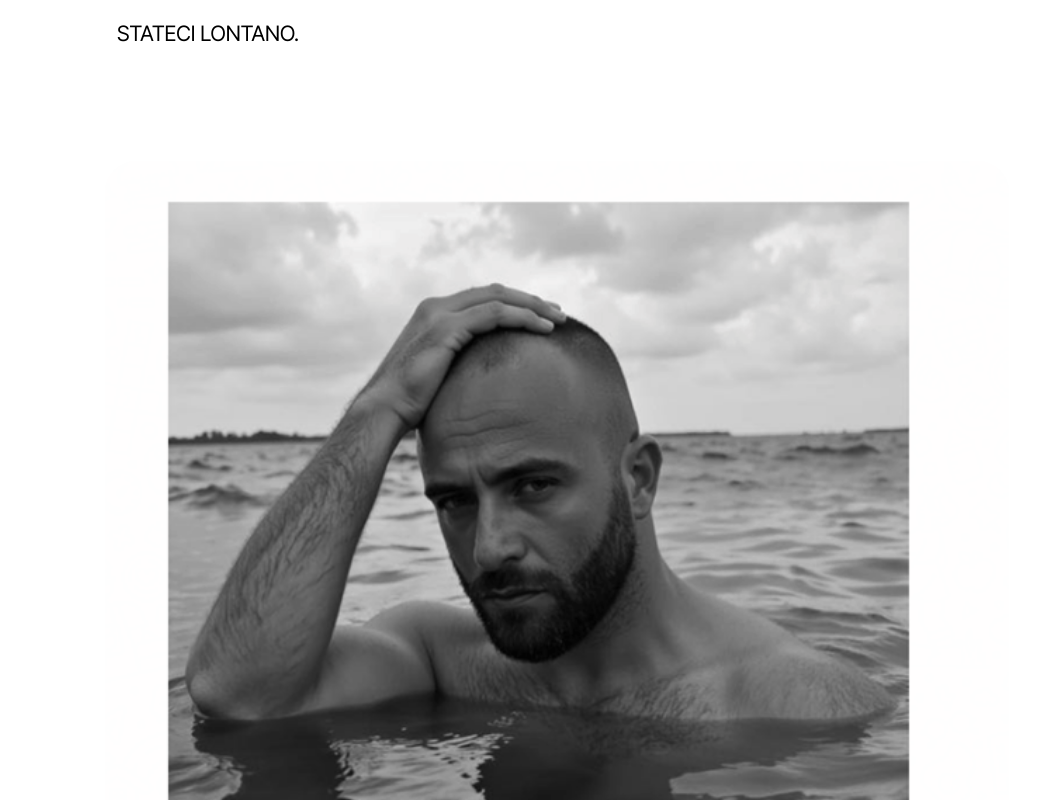
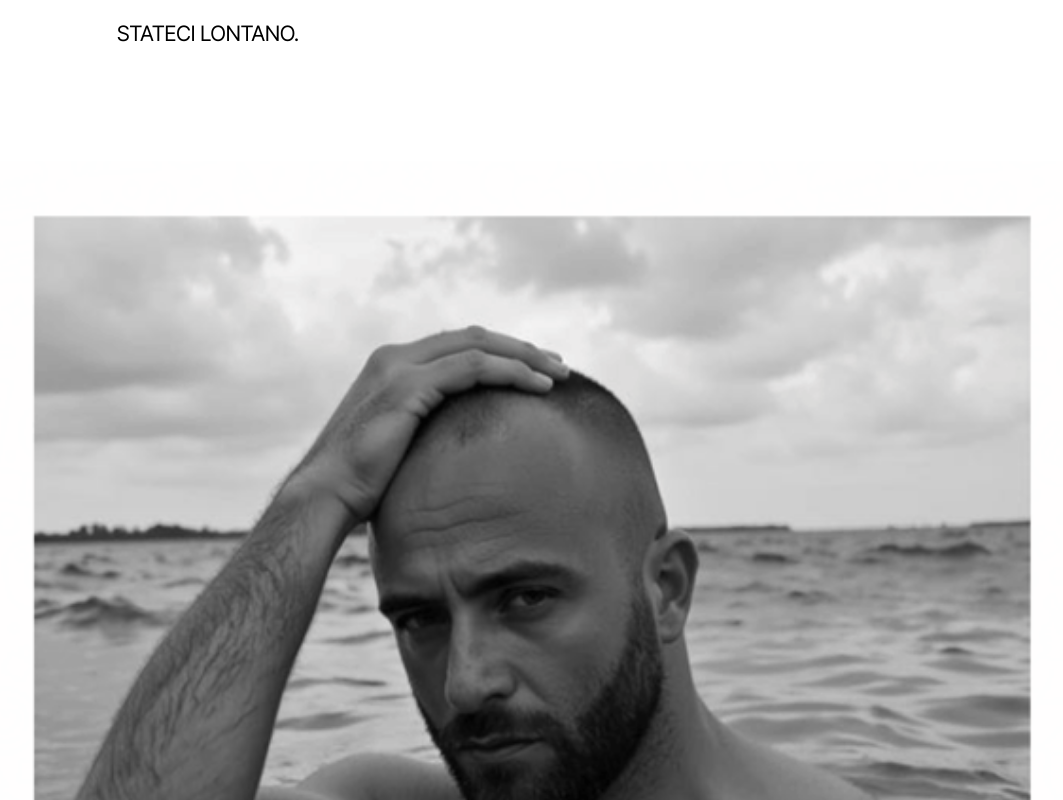
Before and after one commit to gosha-new/site2, a plain HTML site: page site2/index.html in a window 1280 px wide. Shown: the part 1480-2280 px from the top of the page, without its empty margins (83-1146 px from the left). Drawn offline with Linux system fonts and the light colour scheme.

Commit message:
Made the image on page2 bigger

```diff
--- a/site2/index.html
+++ b/site2/index.html
@@ -43,7 +43,7 @@
   </div>
   <div class="container">
     <div class="row justify-content-center">
-      <div class="col-12 col-lg-9">
+      <div class="col-12 col-lg-12">
         <h4 class="mbr-description mbr-fonts-style mb-3 align-center display-5"></h4>
         <p class="mbr-description mbr-fonts-style mb-4 align-center display-7"></p>
         <div class="image-wrapper">
```
